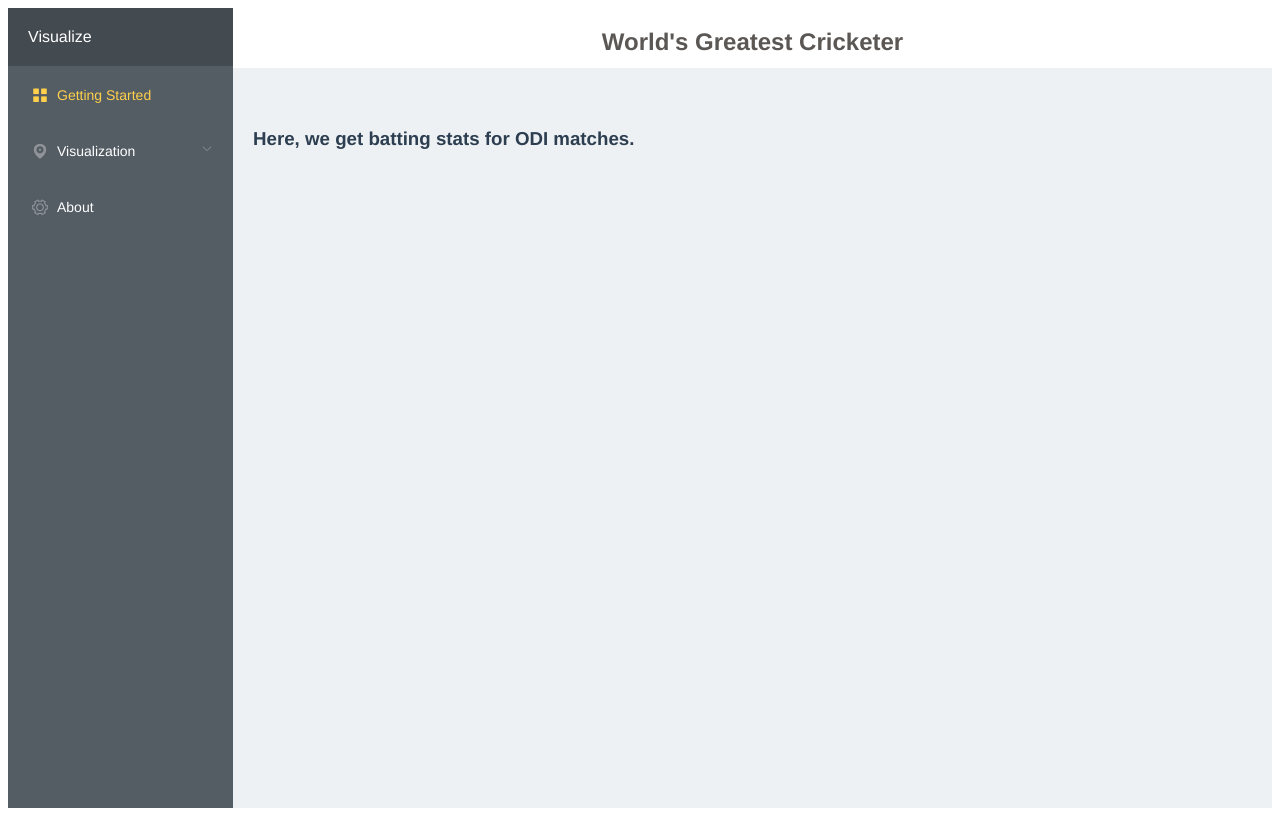
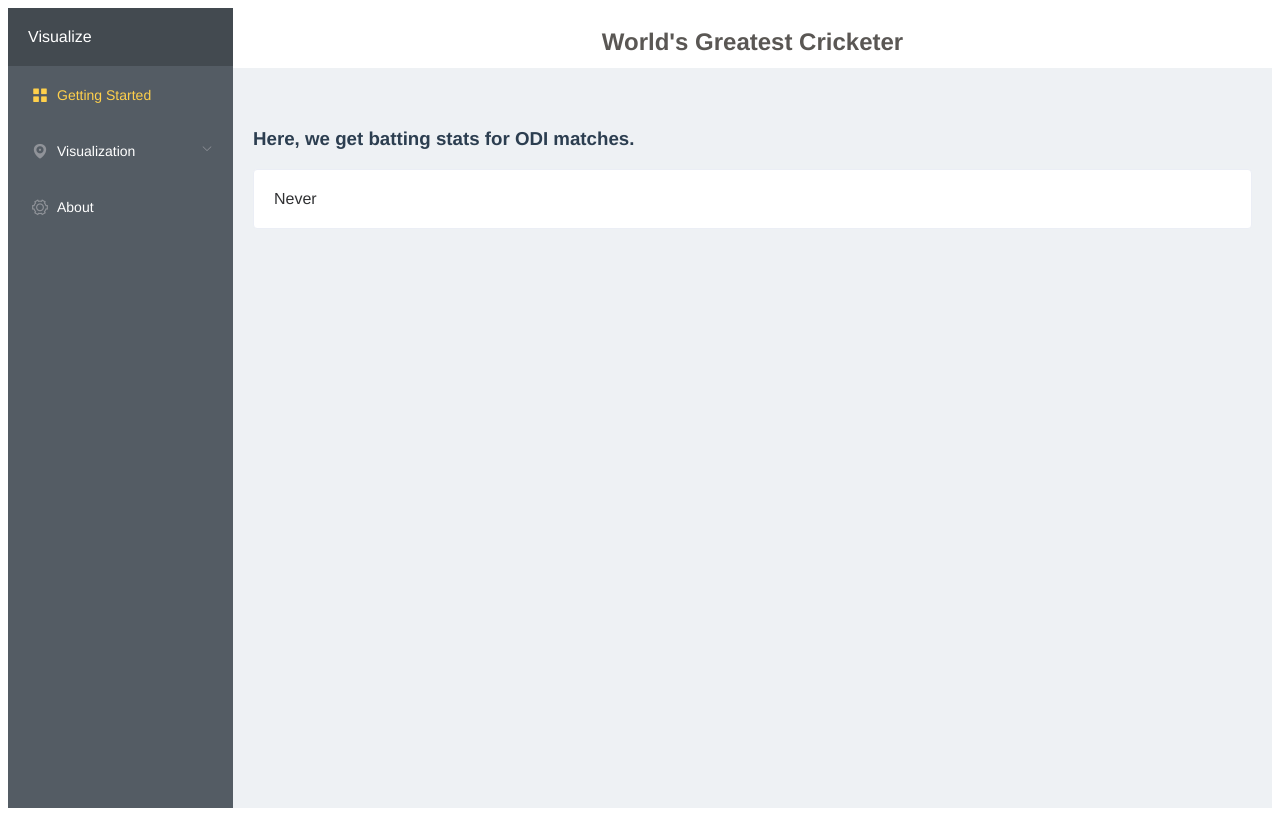
Before and after one commit to tapthoughts/worlds-greatest-cricketer, a Vue app: page /battingODI in a window 1280 px wide. Built offline with nearby package versions, Linux system fonts and the light colour scheme.

Commit message:
added card view

```diff
--- a/src/App.vue
+++ b/src/App.vue
@@ -59,4 +59,19 @@ export default {
 .el-main {
   background: #EEF1F4;
 }
+
+.card {
+    border-radius: 4px;
+    border: 1px solid #ebeef5;
+    background-color: #fff;
+    overflow: hidden;
+    color: #303133;
+    transition: .3s;
+    padding: 20px;
+}
+
+.card:hover {
+    transition: .5s;
+    box-shadow: 0 2px 12px 0 rgba(0,0,0,.1);
+}
 </style>
--- a/src/views/BattingODI.vue
+++ b/src/views/BattingODI.vue
@@ -1,5 +1,10 @@
 <template>
-    <h1>Here, we get batting stats for ODI matches.</h1>
+    <div class="batting-odi">
+        <h1>Here, we get batting stats for ODI matches.</h1>
+        <div class="card">
+            Never
+        </div>
+    </div>
 </template>
 
 <script>
@@ -9,6 +14,7 @@ export default {
 };
 </script>
 
-<style>
+<style scoped>
+
 
 </style>
```
Also changed, not shown: json/batting_ODI.json (added, +26 -0 lines).
